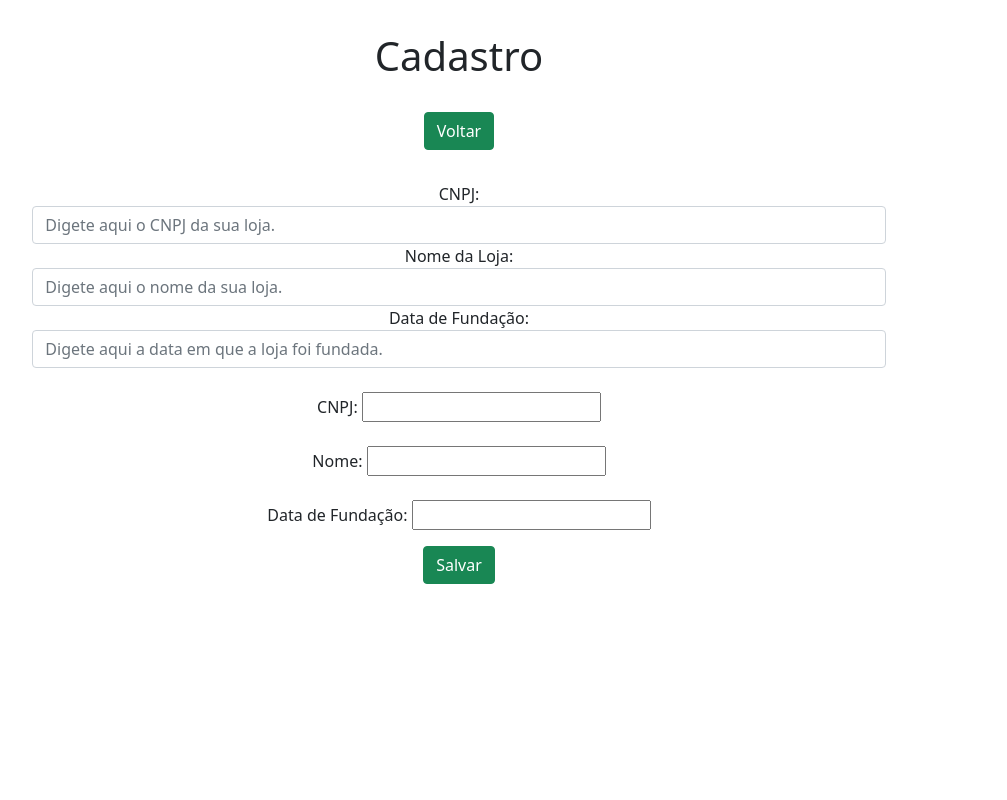
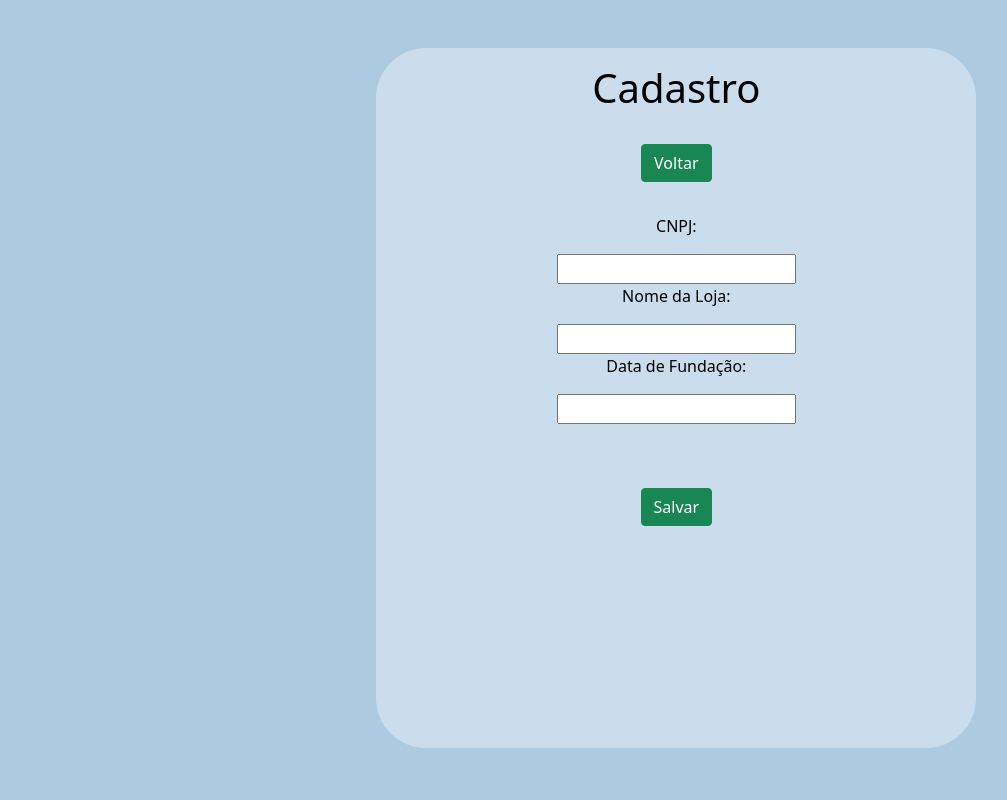
Before and after one commit to sammarabn/Projeto-LuizaCode, a Django app: page /form/ in a window 1280 px wide. Shown: the whole page, without its empty margins (181-1188 px from the left). Run offline with Django 3.2, Linux system fonts and the light colour scheme.

Commit message:
Estilização das outras páginas

```diff
--- a/app/static/CSS/style.css
+++ b/app/static/CSS/style.css
@@ -1,5 +1,5 @@
 .body-products {
-    background-color: #086788;
+    background-color: #71d2f3;
     background-attachment: fixed;/*fixo*/
     background-size: cover;
     background-repeat: repeat;
@@ -11,7 +11,7 @@
 }
 
 .body-index {
-    background-color: #8F85F2;
+    background-color: #59badb;
     background-attachment: fixed;/*fixo*/
     background-size: cover;
     background-repeat: repeat;
@@ -20,6 +20,33 @@
     display: flex;
     min-height: 100vh;
     flex-direction: column;
+}
+.body-cadastro {
+    background-color: #ACCBE1;
+    background-attachment: fixed;/*fixo*/
+    background-size: cover;
+    background-repeat: repeat;
+    background-position: right bottom;
+
+}
+.body-view {
+    background-color: #7191C1;
+    background-attachment: fixed;/*fixo*/
+    background-size: cover;
+    background-repeat: repeat;
+    background-position: right bottom;
+    margin: 0px 0px;
+    display: flex;
+    min-height: 100vh;
+    flex-direction: column;
+
+}
+.body-viewProducts{
+    background-color: #6386BB;
+    background-attachment: fixed;/*fixo*/
+    background-size: cover;
+    background-repeat: repeat;
+    background-position: right bottom;
 }
 .bg {
     background-color: #418B88;
@@ -38,13 +65,7 @@
 }
 select {
     appearance: none;
-    border-radius:10px;
+    border-radius:0px;
     width: 200px;
     height: 35px;
  }
-label{
-    appearance: none;
-    border-radius:10px;
-    width: 200px;
-    height: 35px;
- }
--- a/app/templates/form.html
+++ b/app/templates/form.html
@@ -1,35 +1,55 @@
+{% load static %}
 <!DOCTYPE html>
 <html lang="pt-br">
+
 <head>
     <meta charset="UTF-8">
     <title>Cadastrar</title>
-        <link href="https://cdn.jsdelivr.net/npm/bootstrap@5.1.1/dist/css/bootstrap.min.css" rel="stylesheet" integrity="sha384-F3w7mX95PdgyTmZZMECAngseQB83DfGTowi0iMjiWaeVhAn4FJkqJByhZMI3AhiU" crossorigin="anonymous">
+    <link href="https://cdn.jsdelivr.net/npm/bootstrap@5.1.1/dist/css/bootstrap.min.css" rel="stylesheet"
+        integrity="sha384-F3w7mX95PdgyTmZZMECAngseQB83DfGTowi0iMjiWaeVhAn4FJkqJByhZMI3AhiU" crossorigin="anonymous">
+    <link rel="stylesheet" href="{% static 'CSS/style.css' %}">
 </head>
-    <body>
-        <div class="col-8 m-auto pt-2 pb-2 text-center">
-            <h1 class='fs-54 text-center mt-4'>Cadastro</h1>
+
+<body class="body-cadastro">
+    <div class="row d-flex justify-content-center align-self-center text-black">
+        <div class="col-md-4"></div>
+        <div class="col-md-4 bg-box mt-5 mb-5 pb-5">
+            <h1 class="text-center mb-3 mt-3 pd-entrar">Cadastro</h1>
+
+
+            <div class="col-8 m-auto pt-3 pb-2 text-center">
+                <a href="/" class="btn btn-success">Voltar</a>
             </div>
 
-        <div class="col-8 m-auto pt-3 pb-2 text-center">
-            <a href="" class="btn btn-success">Voltar</a>
+            <div class="col-8 m-auto pt-4 pb-2 text-center">
+                <form name="form" id="form" action="{% if db %}/update/{{ db.id }}/{% else %}/create/{% endif %}"
+                    method="post">
+                    {% csrf_token %}
+
+                    <div class="form-group pd-laterais">
+                    <p>CNPJ:</p>
+                    <label>{{ form.cnpj }}</label>
                     </div>
 
-        <div class="col-8 m-auto pt-4 pb-2 text-center ">
-            <form name="form" id="form" action="{% if db %}/update/{{ db.id }}/{% else %}/create/{% endif %}" method="post">
-                {% csrf_token %}
-                <label>CNPJ:</label>
-                <input type="CNPJ" class="form-control" placeholder="Digete aqui o CNPJ da sua loja.">
-                <label>Nome da Loja:</label>
-                <input type="NomeLoja" class="form-control" placeholder="Digete aqui o nome da sua loja.">
-                <label>Data de Fundação:</label>
-                <input type="NomeLoja" class="form-control" placeholder="Digete aqui a data em que a loja foi fundada.">
-                <div class="form-group mt-4">CNPJ: {{ form.cnpj }}</div>
-                <div class="form-group mt-4">Nome: {{ form.nome }}</div>
-                <div class="form-group mt-4">Data de Fundação: {{ form.dataFundacao }}</div>
-                <input type="submit" class="btn btn-success font-weight-bold text-center mt-3"value="Salvar">
+                    <div class="form-group pd-laterais">
+                    <p>Nome da Loja:</p>
+                    <label>{{ form.nome }}</label></div>
+
+                    <div class="form-group pd-laterais">
+                    <p>Data de Fundação:</p>
+                    <label>{{ form.dataFundacao }}</label>
+                    </div>
+
+                    <div class="d-flex justify-content-center mt-5 mb-2">
+                        <input type="submit" class="btn btn-success font-weight-bold text-center mt-3" value="Salvar">
+                    </div>
                 </form>
+            </div>
+        </div>
+        <div class="col-md-4"></div>
     </div>
     </div>
     </div>
 </body>
+
 </html>
--- a/app/templates/index.html
+++ b/app/templates/index.html
@@ -26,7 +26,7 @@
                     <tr>
                         <th scope="col">#</th>
                         <th scope="col">Nome</th>
-                        <th scope="col class="text-right">Ações</th>
+                        <th scope="col" class="text-right">Ações</th>
                     </tr>
                 </thead>
                 <tbody>
```
Also changed, not shown: app/templates/formProducts.html (+3 -16 lines), app/templates/view.html (+14 -6 lines), app/templates/viewProducts.html (+13 -5 lines). Lines whose indentation alone changed are shown as unchanged.
